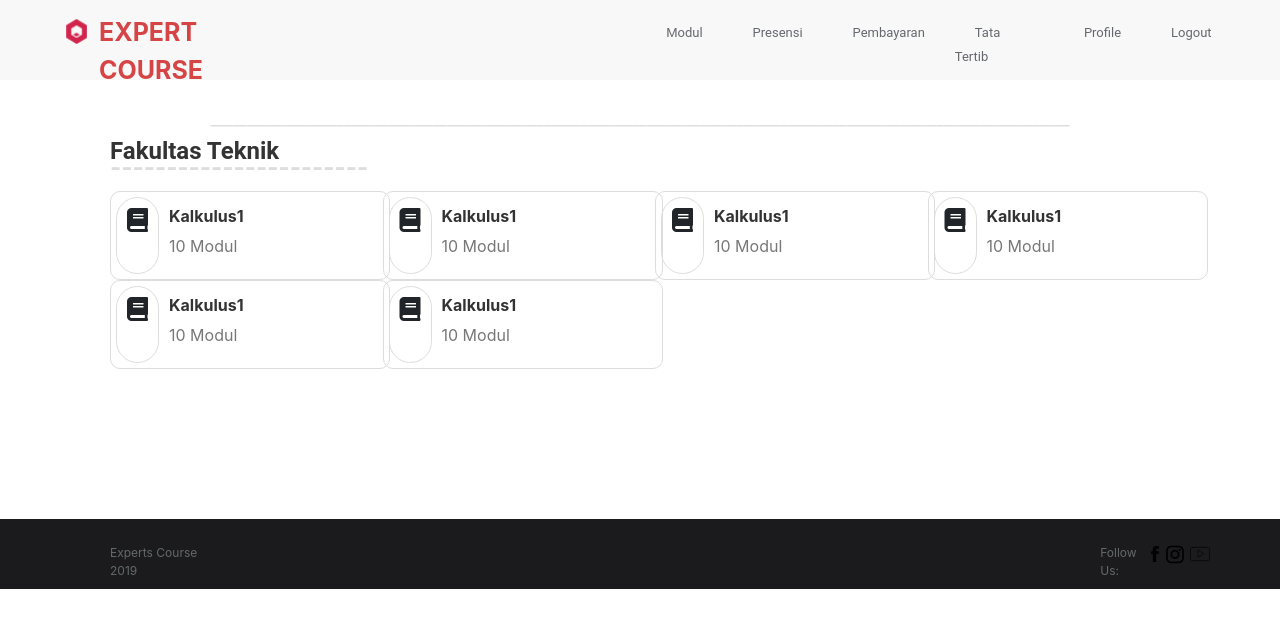
After one commit to adiwidyananda/tubes, a PHP site: page /Modul.html in a window 1280 px wide. The commit adds this page. Shown: the top 628 px of the page. Run offline with PHP 8.4, Linux system fonts and the light colour scheme.

Commit message:
tambahan front end presensi dan modul

```diff
--- a/Tubes/LoginMahasiswa.html
+++ b/Tubes/LoginMahasiswa.html
@@ -3,6 +3,7 @@
 <head>
 	<title>LoginMahasiswa</title>
   <meta name='viewport' content='width=device-width, initial-scale=1'>
+<link rel="stylesheet" href="https://use.fontawesome.com/releases/v5.8.1/css/all.css" integrity="sha384-50oBUHEmvpQ+1lW4y57PTFmhCaXp0ML5d60M1M7uH2+nqUivzIebhndOJK28anvf" crossorigin="anonymous">
 <meta name="viewport" content="width=device-width, initial-scale=1">
 <link rel="stylesheet" href="https://cdnjs.cloudflare.com/ajax/libs/font-awesome/4.7.0/css/font-awesome.min.css">
 <link rel='stylesheet' href='https://use.fontawesome.com/releases/v5.7.0/css/all.css' integrity='sha384-lZN37f5QGtY3VHgisS14W3ExzMWZxybE1SJSEsQp9S+oqd12jhcu+A56Ebc1zFSJ' crossorigin='anonymous'>
@@ -44,7 +45,10 @@
             <button style="font-size: 14px; width: 180px;height: 35px; border-bottom: 3px solid #be2a2a; border-radius: 3px;" type="button" class="btn btn-danger"><i class='fas fa-user' style="margin-right: 5px;"></i>Mahasiswa</button><button style=" font-size: 14px; width: 180px; height: 35px; border-bottom: 3px solid #adadad; border-radius: 3px;" type="button" class="btn btn-secondary">Pengajar</button>
             <form style="margin-top: 40px;">
               <center>
+                <div class="input-ctr" >
                 <input style="height: 35px; width: 360px;" type="text" name="username" class="form-control" placeholder="Username">
+                <i class="fas fa-user fa-3x"></i>
+              </div>
                 <input style="height: 35px; width: 360px;" type="password" name="password" class="form-control" placeholder="Password">
               </center>
               <button style="width: 360px; height: 45px; border-bottom: 3px solid #be2a2a" type="button" class="btn btn-danger"><i class="fa fa-sign-in"style="margin-right: 2px;" ></i>Login</button>
--- /dev/null
+++ b/Tubes/Modul.css
@@ -0,0 +1,100 @@
+html,body {
+	width: 100%;
+}
+.menu{
+	display: flex;
+	padding-left: 5%;
+	padding-right: 3%;
+	padding-top: 1.5%;
+	position: fixed;
+	z-index: 99;
+	height: 80px;
+	background-color: #f8f8f8;
+	width: 100%;
+}
+.menu b {
+	color : #d64545;
+	font-weight : bold;
+	font-size : 25px;
+	margin-top : -5px;
+	margin-left: 10px;
+}
+.menu ul {
+	list-style: none;
+	display: flex;
+	margin-left: 300px;
+	margin-top: 0px;
+}
+.menu ul b{
+	margin-right: 20px;
+	font-family: 'Roboto', sans-serif;
+	padding-top: 38px;
+	padding-left: 10px;
+	padding-right: 10px;
+	padding-bottom: 38px;
+	font-weight: 400;
+	font-size: 13px;
+	color: #777;
+	line-height: 20px;
+	color: #65686d;;
+	cursor: pointer;
+}
+.menu ul button {
+	border-color: #be2a2a;
+	border-bottom-width: 3px;
+	font-size: 14px;
+	border-radius: 3px;
+	cursor: pointer;
+	font-family: inherit;
+	margin-top: -5px;
+	height: 35px;
+}
+.menu ul b:hover {
+	background-color: #e7e7e7;
+}
+
+.atas {
+	padding-top: 60px;
+}
+.line {
+	margin-top: 100px;
+	position: relative;
+	width: 1000px;
+	height: 2px;
+	background: #ddd;
+	margin-top: 15px;
+	margin-bottom: 15px;
+	text-align: left;
+}
+.materi {
+	width: 100%;
+	padding-left: 110px;
+	padding-right: 110px;
+	display: flex;
+	height: 100%;
+}
+.buku {
+	display: flex;
+	border: 1px solid #ddd;
+	padding: 5px;
+	width: 280px;
+	border-radius: 10px;
+}
+.buku i {
+	padding: 10px;
+	border: 1px solid #ddd;
+	border-radius: 999px;
+	margin-right: 10px;
+}
+.bottom {
+	width: 100%;
+	display: flex;
+	background-color: #1b1b1d;
+	color: #64696d;
+	padding-top: 25px;
+	font-size: 12px;
+	padding-left: 110px;
+	padding-right: 70px;
+	height: 70px;
+	margin-top: 150px;
+}
--- /dev/null
+++ b/Tubes/Modul.html
@@ -0,0 +1,114 @@
+<!DOCTYPE html>
+<html>
+<head>
+	<title>Modul</title>
+</head>
+<body>
+	<meta name='viewport' content='width=device-width, initial-scale=1'>
+<link rel='stylesheet' href='https://use.fontawesome.com/releases/v5.7.0/css/all.css' integrity='sha384-lZN37f5QGtY3VHgisS14W3ExzMWZxybE1SJSEsQp9S+oqd12jhcu+A56Ebc1zFSJ' crossorigin='anonymous'>
+<link rel="stylesheet" href="https://cdnjs.cloudflare.com/ajax/libs/font-awesome/4.7.0/css/font-awesome.min.css">
+	<!-- Latest compiled and minified CSS -->
+<link rel="stylesheet" href="https://maxcdn.bootstrapcdn.com/bootstrap/4.3.1/css/bootstrap.min.css">
+
+<!-- jQuery library -->
+<script src="https://ajax.googleapis.com/ajax/libs/jquery/3.3.1/jquery.min.js"></script>
+
+<!-- Popper JS -->
+<script src="https://cdnjs.cloudflare.com/ajax/libs/popper.js/1.14.7/umd/popper.min.js"></script>
+
+<!-- Latest compiled JavaScript -->
+<script src="https://maxcdn.bootstrapcdn.com/bootstrap/4.3.1/js/bootstrap.min.js"></script>
+<link rel="stylesheet" type="text/css" href="Modul.css">
+</head>
+<body>
+  	<div class="menu">
+  		<img style="max-height:25px;max-width: 25px; " src="gambar/logo.png">
+  		<b>EXPERT COURSE</b>
+  		<ul>
+  			<li><b>Modul</b></li>
+  			<li><b>Presensi</b></li>
+  			<li><b>Pembayaran</b></li>
+  			<li><b>Tata Tertib</b></li>
+  			<li><b>Profile</b></li>
+  			<li><b>Logout</b></li>
+  		</ul>
+	</div>
+  <div class="atas">
+	 <center><h6 style="color: #ddd; padding-top: 50px;">____________________________________________________________________________________________________________________</h6></center>
+   <h4 style="color: #333;;font-family: 'Roboto', sans-serif; padding-left: 110px;"><b>Fakultas Teknik</b></h4>
+   <h4 style="color: #ddd; padding-left: 110px; margin-top: -20px;"><b>-----------------------</b></h4>
+  </div>
+  <div class="materi">
+    <div class="row">
+      <div class="col-sm-3">
+    <div class="buku">
+      <i style="font-size: 24px;" class='fas fa-book'></i>
+      <div>
+        <h6 style="margin-top: 10px; color: #333"><b>Kalkulus1</b></h6>
+        <p style="color: #777">10 Modul</p>
+      </div>
+    </div>
+  </div>
+  <div class="col-sm-3">
+    <div class="buku">
+      <i style="font-size: 24px;" class='fas fa-book'></i>
+      <div>
+        <h6 style="margin-top: 10px; color: #333"><b>Kalkulus1</b></h6>
+        <p style="color: #777">10 Modul</p>
+      </div>
+    </div>
+  </div>
+  <div class="col-sm-3">
+    <div class="buku">
+      <i style="font-size: 24px;" class='fas fa-book'></i>
+      <div>
+        <h6 style="margin-top: 10px; color: #333"><b>Kalkulus1</b></h6>
+        <p style="color: #777">10 Modul</p>
+      </div>
+    </div>
+  </div>
+  <div class="col-sm-3">
+    <div class="buku">
+      <i style="font-size: 24px;" class='fas fa-book'></i>
+      <div>
+        <h6 style="margin-top: 10px; color: #333"><b>Kalkulus1</b></h6>
+        <p style="color: #777">10 Modul</p>
+      </div>
+    </div>
+  </div>
+  <div class="col-sm-3">
+    <div class="buku">
+      <i style="font-size: 24px;" class='fas fa-book'></i>
+      <div>
+        <h6 style="margin-top: 10px; color: #333"><b>Kalkulus1</b></h6>
+        <p style="color: #777">10 Modul</p>
+      </div>
+    </div>
+  </div>
+  <div class="col-sm-3">
+    <div class="buku">
+      <i style="font-size: 24px;" class='fas fa-book'></i>
+      <div>
+        <h6 style="margin-top: 10px; color: #333"><b>Kalkulus1</b></h6>
+        <p style="color: #777">10 Modul</p>
+      </div>
+    </div>
+  </div>
+    </div>
+  </div>
+
+  <div class="bottom">
+    <p>Experts Course 2019</p>
+    <p style="margin-left: 900px;">Follow Us:</p>
+    <img class="logo3"src="gambar/logo/facebook.png" style="width: 20px;height: 20px;">
+    <img class="logo3"src="gambar/logo/instagram.png" style="width: 20px;height: 20px;margin-right: 5px;">
+    <img class="logo3"src="gambar/logo/youtube.png" style="width: 20px;height: 20px;">
+  </div>
+
+
+
+
+
+
+</body>
+</html>
```
Also changed, not shown: Tubes/Home.css (+22 -1 lines), Tubes/Home.html (+16 -0 lines), Tubes/LoginMahasiswa.css (+15 -0 lines), Tubes/Presensi.css (added, +100 -0 lines), Tubes/Presensi.html (added, +82 -0 lines).
